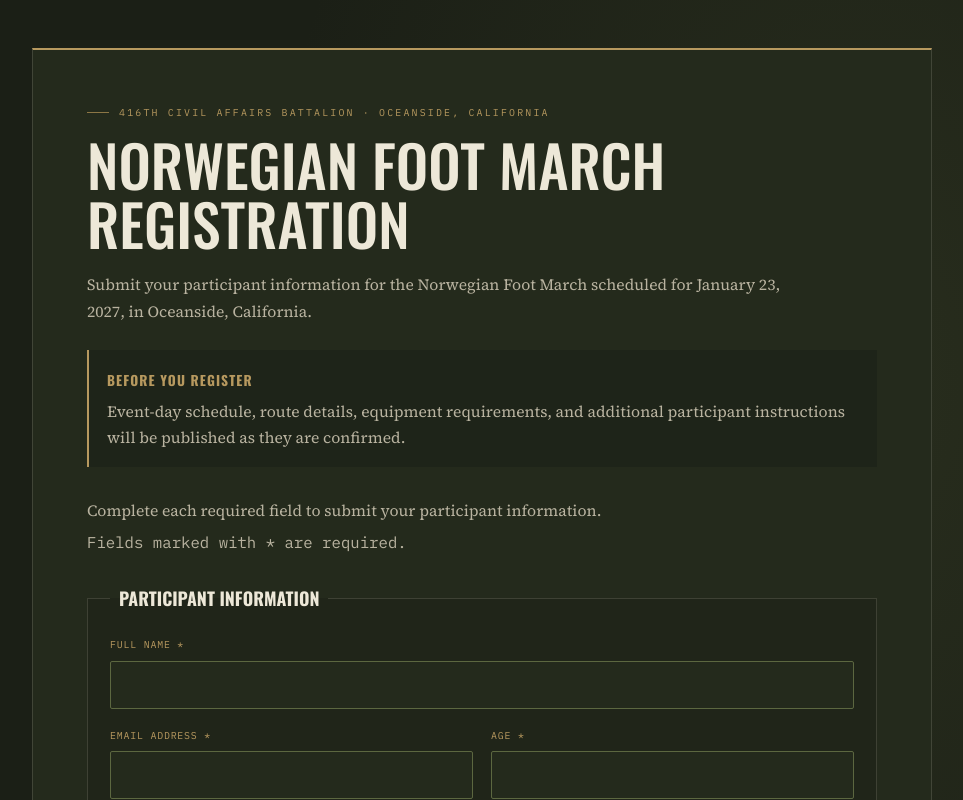
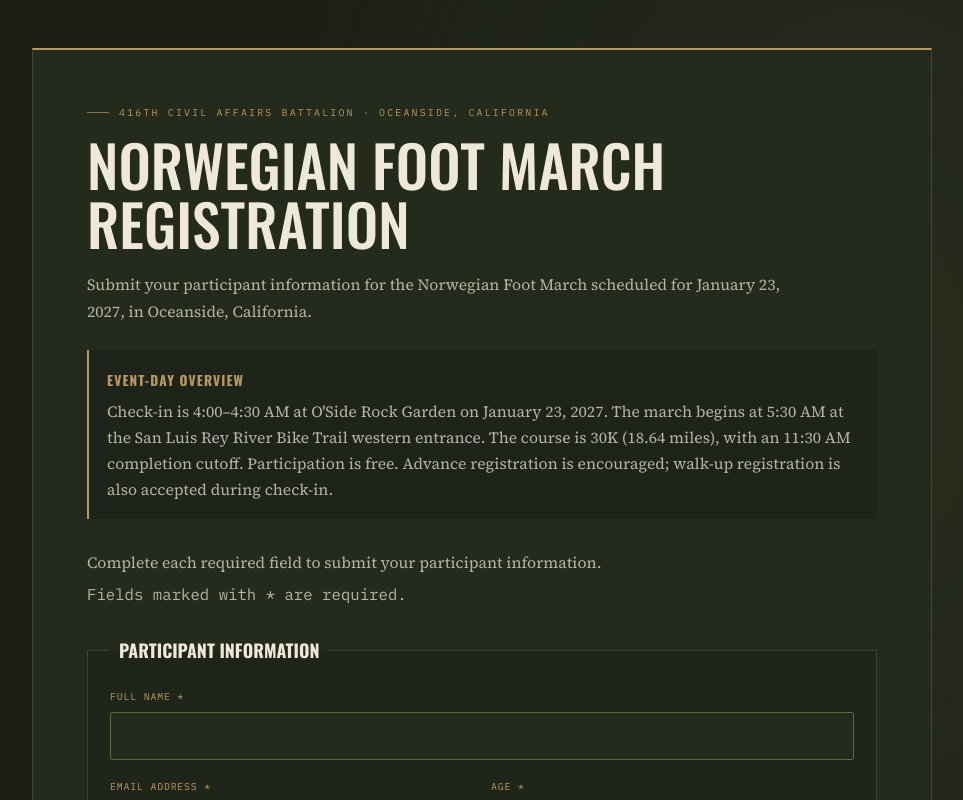
Before and after one commit to TypeErrorDev/nfm_416cabn, a Next.js app: page /register in a window 1280 px wide. Shown: the top 800 px of the page, without its empty margins (158-1121 px from the left). Built offline with nearby package versions, Linux system fonts and the light colour scheme.

Commit message:
Publish confirmed event details on registration page

```diff
--- a/app/register/page.tsx
+++ b/app/register/page.tsx
@@ -12,10 +12,9 @@ export default function RegistrationPage() {
           January 23, 2027, in Oceanside, California.
         </p>
         <div className="registration-notice">
-          <strong>Before you register</strong>
+          <strong>Event-day overview</strong>
           <p>
-            Event-day schedule, route details, equipment requirements, and additional
-            participant instructions will be published as they are confirmed.
+            Check-in is 4:00–4:30 AM at O'Side Rock Garden on January 23, 2027. The march begins at 5:30 AM at the San Luis Rey River Bike Trail western entrance. The course is 30K (18.64 miles), with an 11:30 AM completion cutoff. Participation is free. Advance registration is encouraged; walk-up registration is also accepted during check-in.
           </p>
         </div>
         <RegistrationForm />
```
